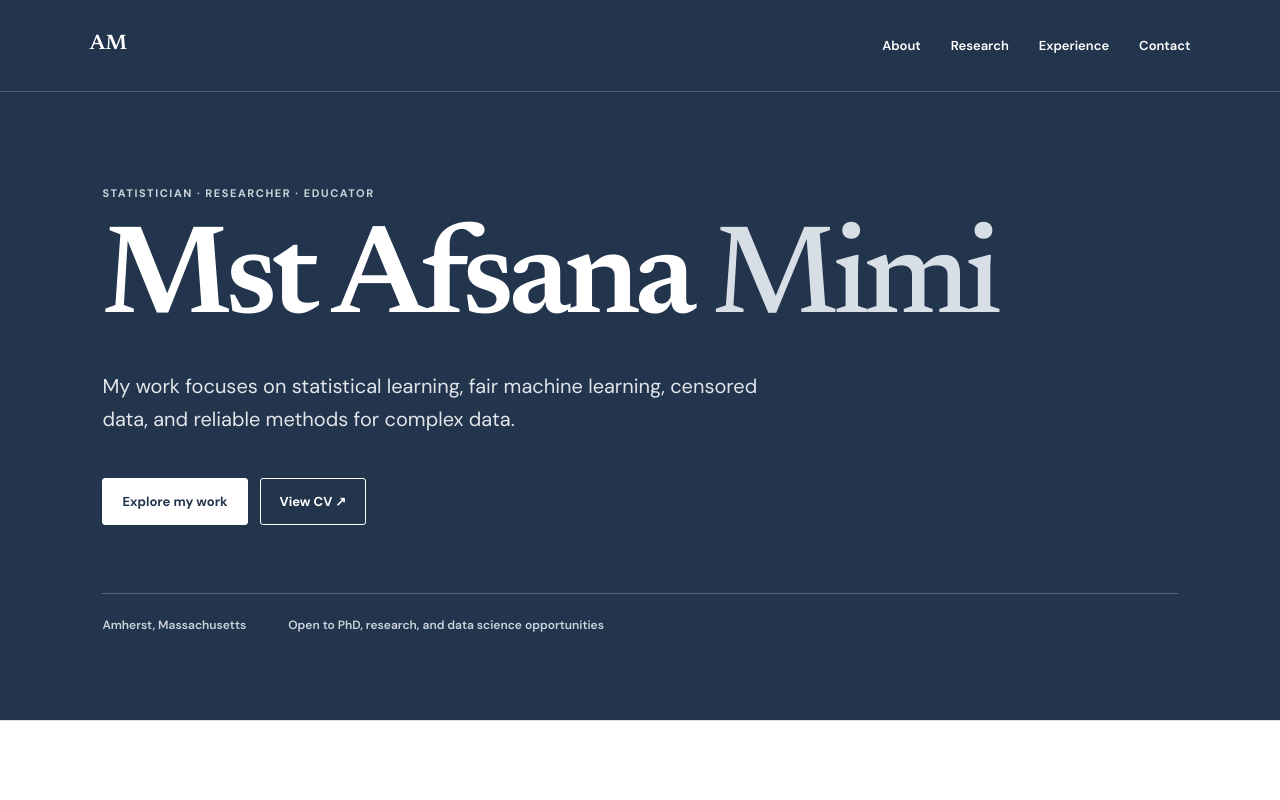
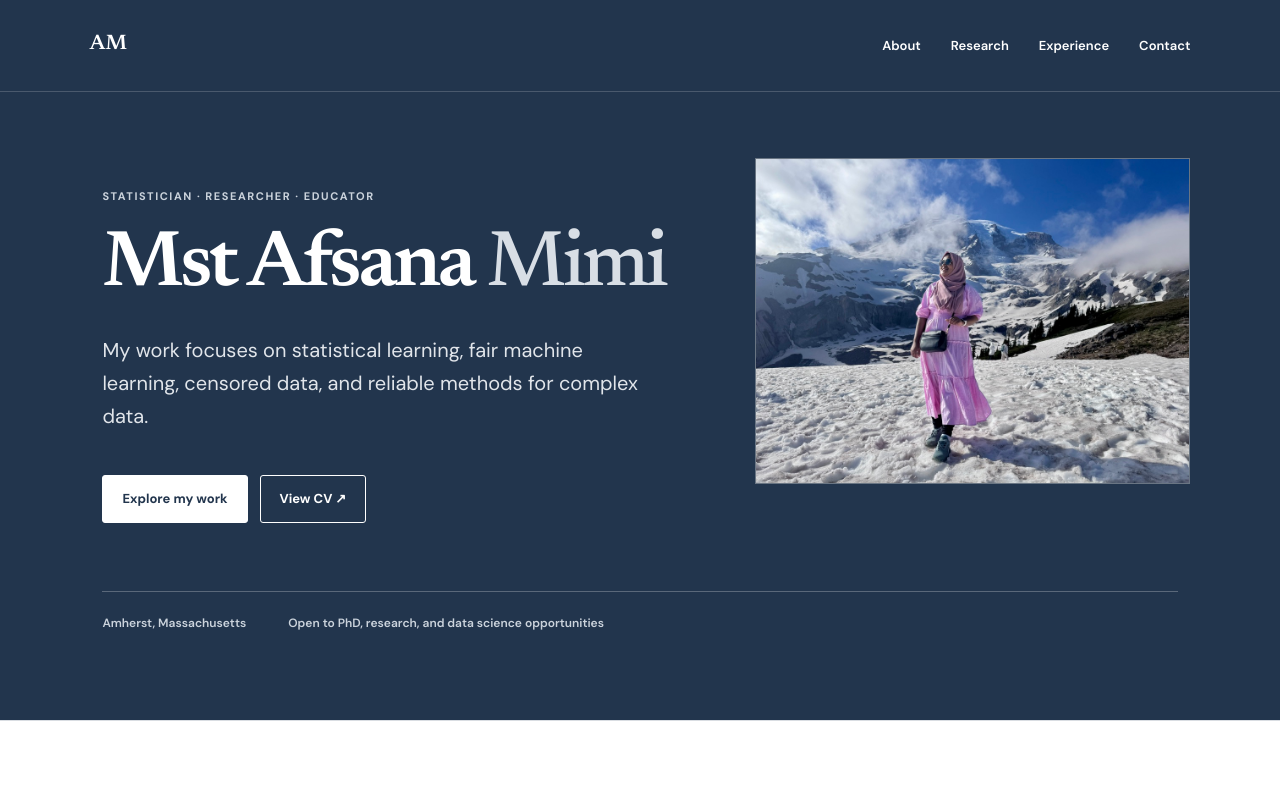
Before and after one commit to mstafsanamimi/mstafsanamimi.github.io, a plain HTML site: page index.html in a window 1280 px wide. Shown: the top 800 px of the page. Drawn offline with Linux system fonts and the light colour scheme.

Commit message:
photo added

```diff
--- a/index.html
+++ b/index.html
@@ -30,6 +30,9 @@
           <a class="button primary" href="#research">Explore my work</a>
           <a class="button secondary" href="assets/CV_Mst_Afsana_Mimi.pdf" target="_blank" rel="noopener">View CV ↗</a>
         </div>
+        <figure class="hero-photo">
+          <img src="assets/profile-mountain.jpeg" alt="Mst Afsana Mimi standing in front of a snow-covered mountain" />
+        </figure>
         <div class="hero-meta"><span>Amherst, Massachusetts</span><span>Open to PhD, research, and data science opportunities</span></div>
       </section>
 
--- a/styles.css
+++ b/styles.css
@@ -41,6 +41,7 @@ nav a { font-size: 13px; font-weight: 600; text-decoration: none; }
 nav a:hover, nav a:focus-visible { text-decoration: underline; text-underline-offset: 5px; }
 
 .hero {
+  position: relative;
   min-height: 720px;
   padding: 180px 8vw 80px;
   display: flex;
@@ -49,6 +50,7 @@ nav a:hover, nav a:focus-visible { text-decoration: underline; text-underline-of
   background: var(--navy);
   color: #fff;
 }
+.hero > :not(.hero-photo) { position: relative; z-index: 1; }
 .eyebrow, .section-label, .tag, .date {
   font-size: 11px;
   font-weight: 700;
@@ -59,12 +61,13 @@ nav a:hover, nav a:focus-visible { text-decoration: underline; text-underline-of
 h1, h2, h3, p { margin-top: 0; }
 h1 {
   margin: 24px 0 30px;
-  max-width: 1050px;
-  font: 600 clamp(64px, 10vw, 126px)/.9 "Newsreader", serif;
+  max-width: 58%;
+  font: 600 clamp(38px, 6.2vw, 96px)/.95 "Newsreader", serif;
   letter-spacing: -.045em;
+  white-space: nowrap;
 }
 h1 em { font-weight: 500; font-style: normal; color: #d8dee5; }
-.hero-copy { max-width: 680px; color: #e1e5ea; font-size: 20px; }
+.hero-copy { max-width: 52%; color: #e1e5ea; font-size: 20px; }
 .hero-actions { display: flex; gap: 12px; margin-top: 22px; }
 .button {
   padding: 12px 19px;
@@ -78,6 +81,18 @@ h1 em { font-weight: 500; font-style: normal; color: #d8dee5; }
 .button.primary { background: #fff; color: var(--navy); }
 .button.primary:hover { background: #e8ebef; }
 .button.secondary:hover { background: rgba(255,255,255,.1); }
+.hero-photo {
+  position: absolute;
+  top: 158px;
+  right: 7vw;
+  width: min(34vw, 600px);
+  aspect-ratio: 4 / 3;
+  margin: 0;
+  overflow: hidden;
+  border: 1px solid rgba(255,255,255,.35);
+  background: #192b40;
+}
+.hero-photo img { display: block; width: 100%; height: 100%; object-fit: cover; }
 .hero-meta {
   display: flex;
   gap: 42px;
@@ -142,8 +157,10 @@ footer { display: flex; justify-content: space-between; padding: 24px 8vw; backg
   nav { gap: 16px; }
   nav a:nth-child(2), nav a:nth-child(3) { display: none; }
   .hero { min-height: 650px; padding: 140px 24px 56px; }
-  h1 { font-size: 66px; }
+  h1 { font-size: clamp(38px, 11vw, 54px); }
+  h1, .hero-copy { max-width: none; }
   .hero-copy { font-size: 17px; }
+  .hero-photo { position: relative; top: auto; right: auto; width: 100%; margin: 38px 0 0; }
   .hero-meta { flex-direction: column; gap: 4px; margin-top: 48px; }
   .section { padding: 72px 24px; }
   .intro, .split-section { grid-template-columns: 1fr; gap: 28px; }
```
Also changed, not shown: assets/profile-mountain.jpeg (added).
